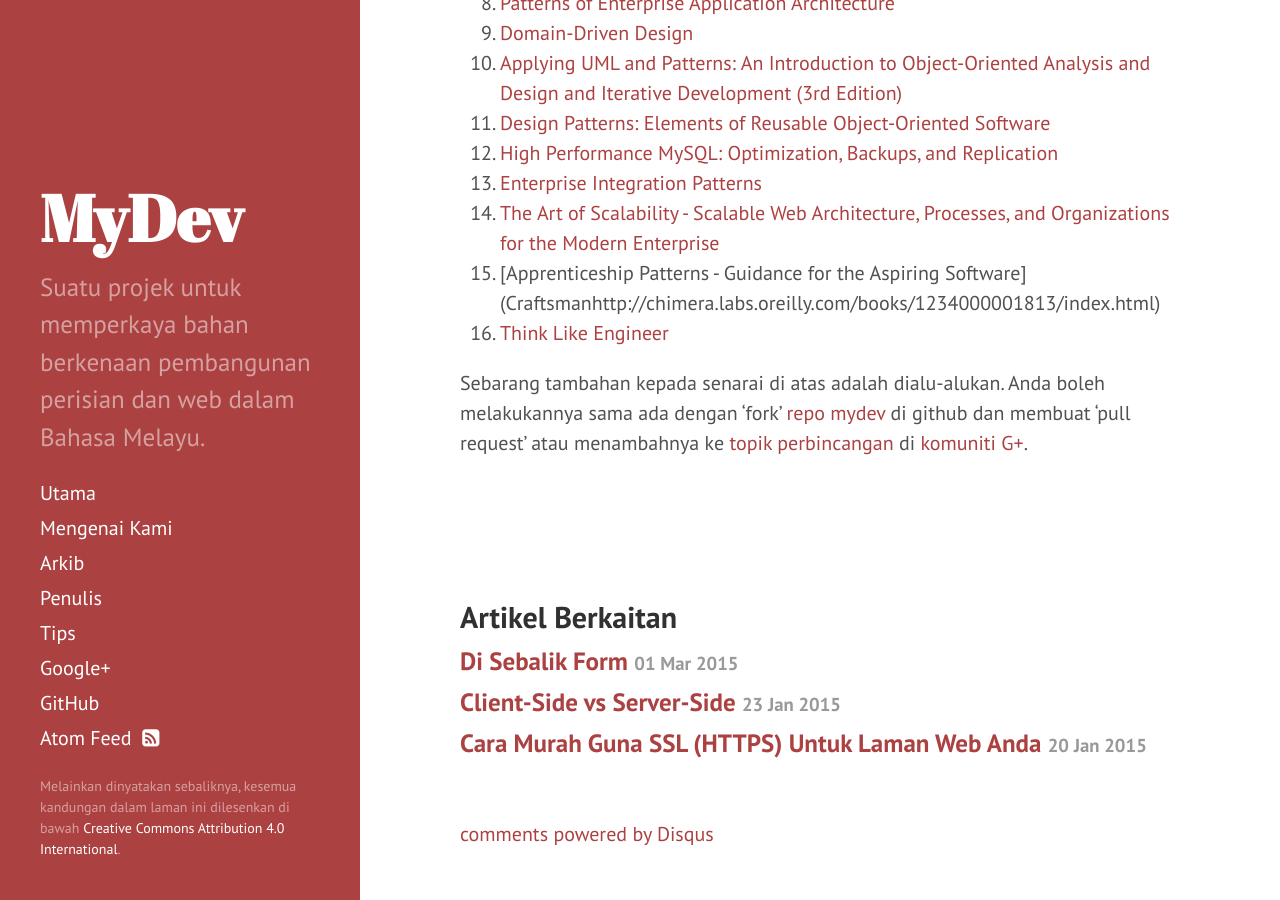
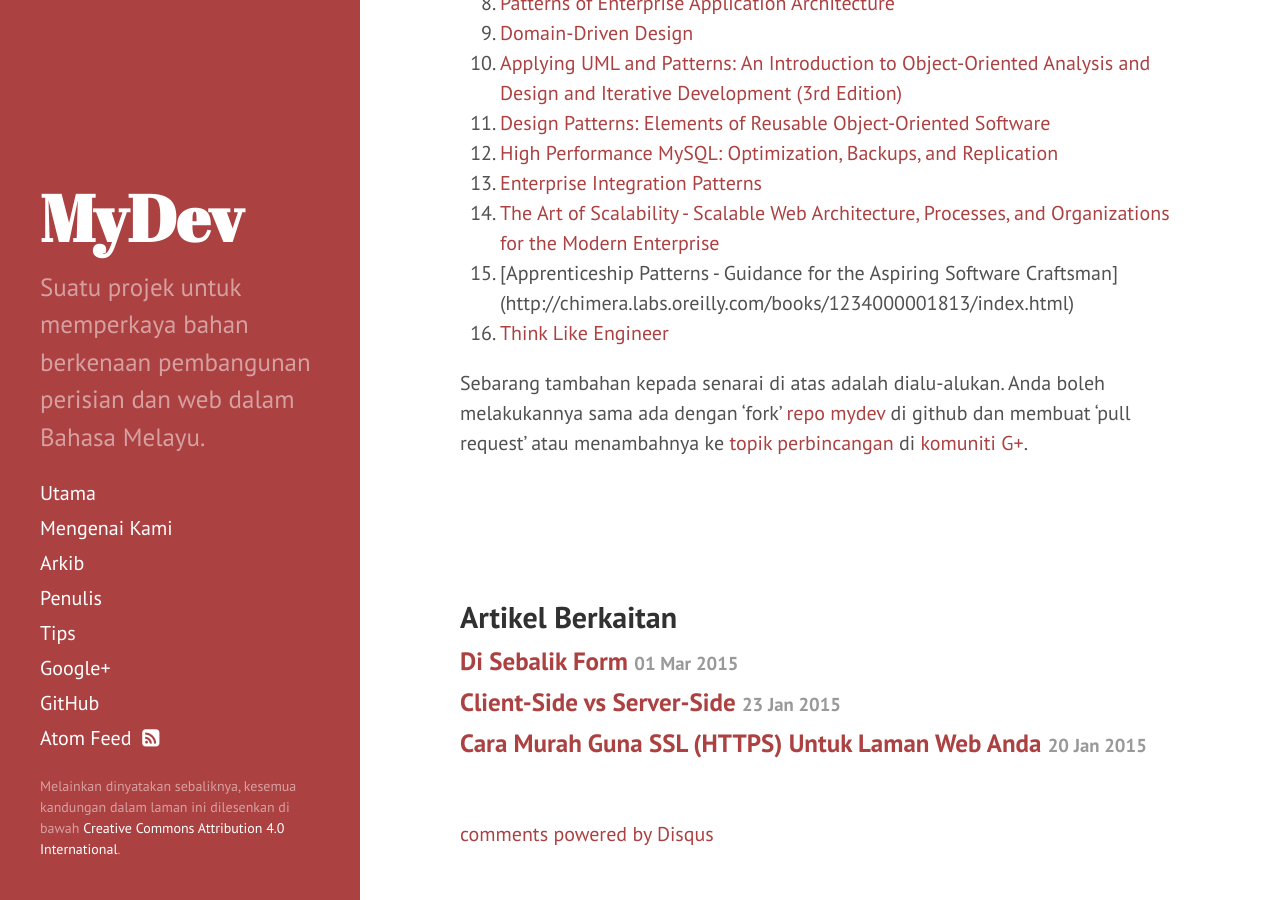
Before and after one commit to mydevcommunity/mydevcommunity.github.io, a Jekyll site: the page built from _posts/2012-12-22-buku-pilihan.md, in a window 1280 px wide and 900 px high, scrolled down 482 px. Built offline with Jekyll 4.4.1, drawn with Linux system fonts in a browser that asks for light colours; nearby versions of some CDN libraries; Markdown is read by kramdown in place of the engine named in the settings; comment, search, counter and statistics services are not loaded; some of the changed lines change nothing that is shown.

Commit message:
Update 2012-12-22-buku-pilihan.md

```diff
--- a/_posts/2012-12-22-buku-pilihan.md
+++ b/_posts/2012-12-22-buku-pilihan.md
@@ -25,7 +25,7 @@ Senarai buku-buku yang direkomen oleh ahli-ahli komuniti MyDev. Senarai ini adal
 1. [Enterprise Integration Patterns](http://www.amazon.com/o/asin/0321200683/ref=nosim/enterpriseint-20)
 1. [The Art of Scalability - Scalable Web Architecture, Processes, and
 Organizations for the Modern Enterprise](http://theartofscalability.com/)
-1. [Apprenticeship Patterns - Guidance for the Aspiring Software] (Craftsmanhttp://chimera.labs.oreilly.com/books/1234000001813/index.html)
+1. [Apprenticeship Patterns - Guidance for the Aspiring Software Craftsman] (http://chimera.labs.oreilly.com/books/1234000001813/index.html)
 2. [Think Like Engineer](http://www.amazon.com/Think-Like-Engineer-systematic-challenges/dp/1500972282)
 
 Sebarang tambahan kepada senarai di atas adalah dialu-alukan. Anda boleh melakukannya sama ada dengan 'fork' [repo mydev][3] di github dan membuat 'pull request' atau menambahnya ke [topik perbincangan][1] di [komuniti G+][2].
```
